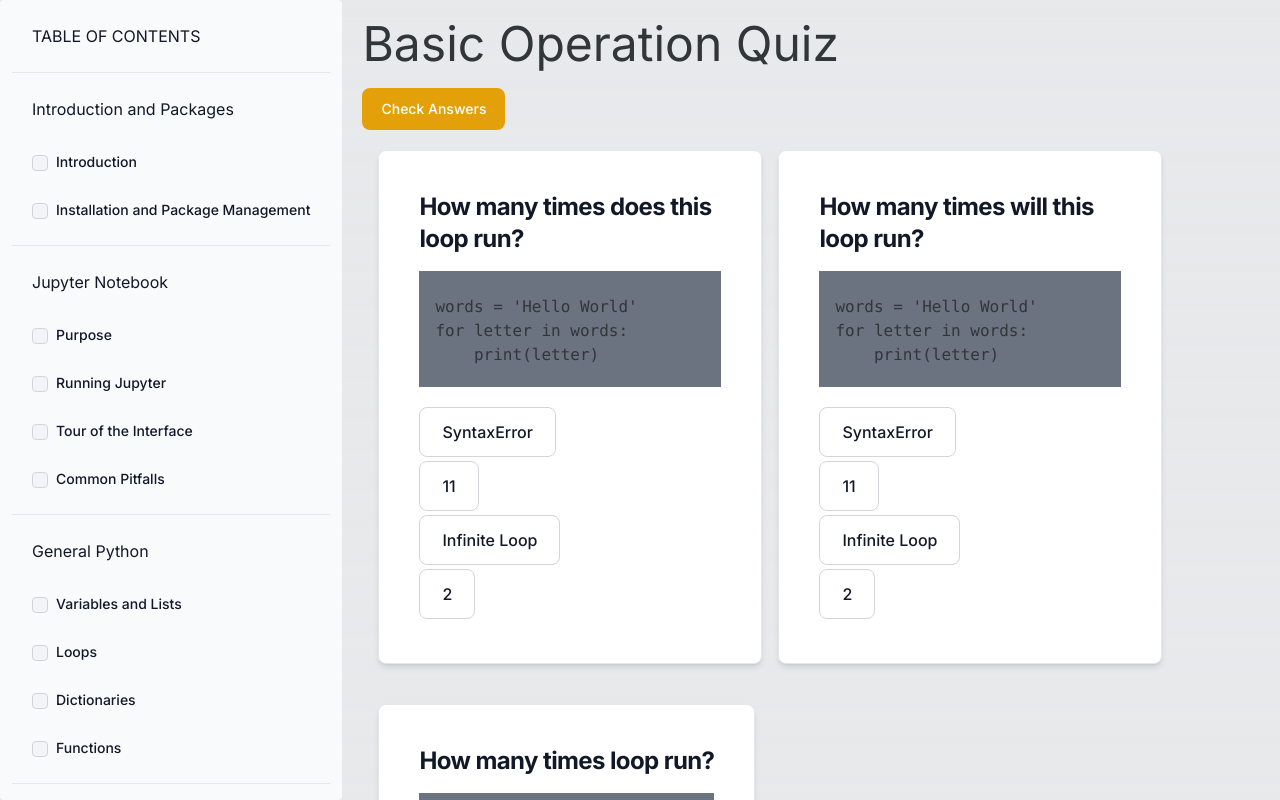
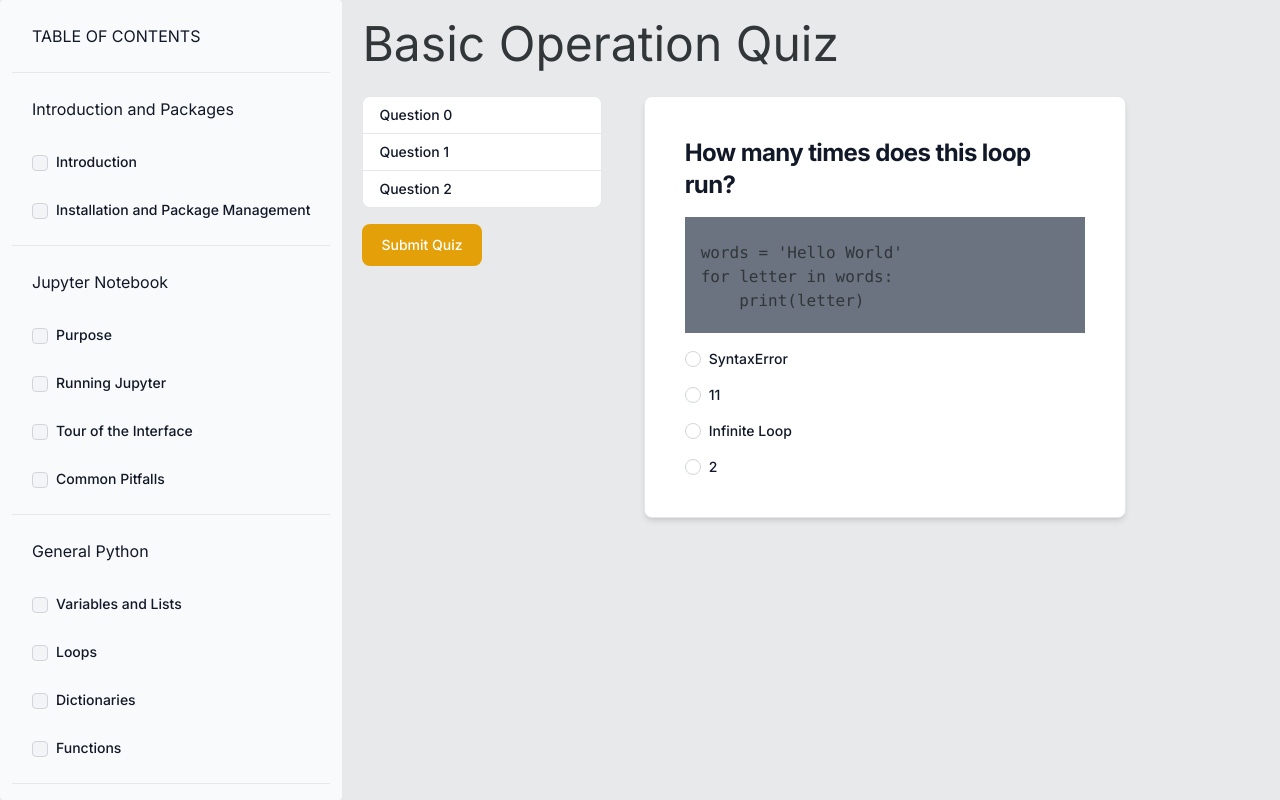
Before and after one commit to austin-bmitchell15/cs3803_website, a Next.js app: page /python/basic_operations_quiz in a window 1280 px wide. Shown: the top 800 px of the page. Built offline with nearby package versions, Linux system fonts and the light colour scheme.

Commit message:
quiz component finished

```diff
--- a/src/app/python/basic_operations_quiz/page.tsx
+++ b/src/app/python/basic_operations_quiz/page.tsx
@@ -18,26 +18,25 @@ const quiz: QuizType = [
         codeSnippet: string1,
         options: ["SyntaxError", "11", "Infinite Loop", "2"],
         answerOption: 1,
-        explanation: "This is an explanation"
+        explanation: `The “range(10)” function returns a sequence of numbers, starting from 0, and increments by 1 (by default), and stops before the specified number. This for loop will loop through this sequence, set “num” to the current number of the loop, and print it out to the console. `
     },
     {
         question:  "How many times will this loop run?",
         codeSnippet: string1,
         options: ["SyntaxError", "11", "Infinite Loop", "2"],
         answerOption: 1,
-        explanation: "This is an explanation"
+        explanation: `The “range(10)” function returns a sequence of numbers, starting from 0, and increments by 1 (by default), and stops before the specified number. This for loop will loop through this sequence, set “num” to the current number of the loop, and print it out to the console. `
     },
     {
         question:  "How many times loop run?",
         codeSnippet: string1,
         options: ["SyntaxError", "11", "Infinite Loop", "2"],
         answerOption: 1,
-        explanation: "This is an explanation"
+        explanation: `The “range(10)” function returns a sequence of numbers, starting from 0, and increments by 1 (by default), and stops before the specified number. This for loop will loop through this sequence, set “num” to the current number of the loop, and print it out to the console. `
     }
 ]
 
 export default function BasicOperationsQuiz() {
-  const[checkMode, setCheckMode] = useState(false);
 
   return (
     <div className="ml-5 mt-5">
--- a/src/components/Quiz.tsx
+++ b/src/components/Quiz.tsx
@@ -2,7 +2,7 @@
 
 import React, { useEffect, useState } from 'react'
 import { QnAType, QuizType } from '@/services/QuizTypes'
-import { Badge, Button, Card, Modal } from "flowbite-react";
+import { Badge, Button, Card, Label, ListGroup, Modal, Radio } from "flowbite-react";
 import { usePathname, useRouter } from 'next/navigation'
 
 const REQUIRED_SCORE: number = 0.8
@@ -10,13 +10,13 @@ const REQUIRED_SCORE: number = 0.8
 export default function QuizComponent({ quiz }: { quiz: QuizType, }) {
   const [checkedMode, setCheckedMode] = useState<boolean>(false)
   const [showModal, setShowModal] = useState<boolean>(false);
-  const [questionAnsweredCorrect, setQuestionAnsweredCorrect] = useState(Array.from({length: quiz.length}, () => false))
-  const router = useRouter()
+  const [selectedOption, setSelectedOption] = useState(Array.from({length: quiz.length}, () => -1))
+  const [viewedQuestionIndex, setViewedQuestionIndex] = useState(0)
 
-  const updateIndex = (i: number, newValue: boolean) => {
-    const newArray = questionAnsweredCorrect.slice();
+  const updateIndex = (i: number, newValue: number) => {
+    const newArray = selectedOption.slice();
     newArray[i] = newValue;
-    setQuestionAnsweredCorrect(newArray);
+    setSelectedOption(newArray);
   };
 
   useEffect(() => {
@@ -26,53 +26,74 @@ export default function QuizComponent({ quiz }: { quiz: QuizType, }) {
     }
   }, [checkedMode])
 
-  const path = usePathname()
-
   const retakeQuiz  = () => {
     setShowModal(false)
-    console.log(path)
     // router.refresh()
     window.location.reload()
   }
 
   return (
     <div>
-      <Button className="mt-5" color="warning" onClick={() => setCheckedMode(true)}>Check Answers</Button>
-      <div className="w-full">
-        <div className="flex flex-wrap">
-          {quiz.map((q, i) => (
-            <div className="my-5 ml-4">
-              <Question question={q} key={'question_' + i} checkedMode={checkedMode} markCorrectness={(correctnessStatus) => updateIndex(i, correctnessStatus)} />
-            </div>
-          ))}
+    <div className="flex mt-7 w-full">
+    <div className="w-1/3">
+      <ListGroup className="w-60">
+        {quiz.map((q, i) => {
+          return (
+          <ListGroup.Item className={checkedMode ? (selectedOption[i] == q.answerOption ? "text-green-700": "text-red-500") : ""} key={i} onClick={() => setViewedQuestionIndex(i)}>Question {i}</ListGroup.Item>)
+        })}
+      </ListGroup>
+      {checkedMode ?
+      <Button className="mt-4" color="warning" onClick={retakeQuiz}>Redo</Button>
+      :
+      <Button className="mt-4" color="warning" onClick={() => setCheckedMode(true)}>Submit Quiz</Button>
+      }
+    </div>
+    <div className="w-2/3 ml-10">
+      {!checkedMode
+        ? <QuestionView question={quiz[viewedQuestionIndex]} selectOption={(option:number) => updateIndex(viewedQuestionIndex, option)} selectedOption={selectedOption[viewedQuestionIndex]}/>
+        : <SubmittedQuestionView question={quiz[viewedQuestionIndex]} selectedAnswer={selectedOption[viewedQuestionIndex]} />
+      }
+    </div>
+    </div>
+    <div>
+      {showModal && <ModalComponent setShowModal={setShowModal} optionsAnswered={selectedOption} correctAnswers={quiz.map(q => q.answerOption)} /> }
+    </div>
+  </div>
+  )
+}
 
-        </div>
+function ModalComponent({setShowModal, optionsAnswered, correctAnswers} : {setShowModal: any, optionsAnswered: number[], correctAnswers: number[]}) {
 
-      </div>
+  var n_correct = 0;
 
-      <Modal show={showModal} onClose={() => setShowModal(false)}>
-        {/* <Modal.Header>Your Score: {questionAnsweredCorrect.filter(Boolean).length} / {questionAnsweredCorrect.length}</Modal.Header> */}
+  for (var i = 0; i < optionsAnswered.length; i++) {
+    if (optionsAnswered[i] == correctAnswers[i])
+      n_correct += 1
+  }
+
+  const passed = n_correct / correctAnswers.length > REQUIRED_SCORE
+
+
+  const retakeQuiz  = () => {
+    setShowModal(false)
+    // router.refresh()
+    window.location.reload()
+  }
+
+
+  return (
+    <Modal show={true} onClose={() => setShowModal(false)}>
         <Modal.Header>Results</Modal.Header>
         <Modal.Body>
-          {/* <div className="space-y-6">
-            <p className="text-base leading-relaxed text-gray-500 dark:text-gray-400">
-              With less than a month to go before the European Union enacts new consumer privacy laws for its citizens,
-              companies around the world are updating their terms of service agreements to comply.
-            </p>
-            <p className="text-base leading-relaxed text-gray-500 dark:text-gray-400">
-              The European Union’s General Data Protection Regulation (G.D.P.R.) goes into effect on May 25 and is meant
-              to ensure a common set of data rights in the European Union. It requires organizations to notify users as
-              soon as possible of high-risk data breaches that could personally affect them.
-            </p>
-          </div> */}
+
           <p className="text-base leading-relaxed text-gray-500 dark:text-gray-400">
-          Your Score: {questionAnsweredCorrect.filter(a => a == true).length} / {questionAnsweredCorrect.length}
+          Your Score: {n_correct} / {correctAnswers.length}
           </p>
         </Modal.Body>
         <Modal.Footer>
-          <Button color="light" onClick={retakeQuiz}>Try Again</Button>
+          <Button color={passed ? "light" : "failure"} onClick={retakeQuiz}>Try Again</Button>
 
-          {questionAnsweredCorrect.filter(Boolean).length / questionAnsweredCorrect.length  > REQUIRED_SCORE ?
+          {passed ?
             <Button color="success" onClick={() => setShowModal(false)}>
               Next Lesson
             </Button>
@@ -83,24 +104,16 @@ export default function QuizComponent({ quiz }: { quiz: QuizType, }) {
           }
         </Modal.Footer>
       </Modal>
-  </div>
   )
 }
 
-function Question({ question, checkedMode, markCorrectness }: { question: QnAType, checkedMode: boolean, markCorrectness: any }) {
-  const [selectedOption, setSelectedOption] = useState<number>(-1)
-
-  useEffect(() => {
-    markCorrectness(selectedOption == question.answerOption)
-  }, [selectedOption])
+function QuestionView({question, selectOption, selectedOption}:{question: QnAType, selectOption: any, selectedOption: number}) {
+  const handleRadioChange = (event) => {
+    selectOption(event.target.value)
+  }
 
   return (
-    <Card className="max-w-sm max-h-sm max-h-90 overflow-auto p-4">
-      {checkedMode && question.answerOption != selectedOption &&
-        <div className="flex flex-wrap gap-2">
-          <Badge color="failure">Incorrect</Badge>
-        </div>
-      }
+    <Card className="max-w-5xl max-h-sm max-h-90 overflow-auto p-4">
       <h5 className="text-2xl font-bold tracking-tight text-gray-900 dark:text-white">
         {question.question}
       </h5>
@@ -109,20 +122,61 @@ function Question({ question, checkedMode, markCorrectness }: { question: QnATyp
         {question.codeSnippet}
       </pre>
 
-      {(question.explanation && checkedMode) &&
-        <p className={"text-gray-700"}><p className="font-bold">Explanation: </p>{question.explanation}</p>
-      }
-
 
       <div>
+      <fieldset className="flex max-w-md flex-col gap-4">
+        {/* <legend className="mb-4">Choose your favorite country</legend> */}
         {question.options.map((opt, i) => (
-          <Button key={question + "_" + i} className="my-1" size="lg" color={
-            (checkedMode ? (i == question.answerOption ? "success" : (i == selectedOption ? "failure" : "light") ) : (i == selectedOption ? "blue":  "light"))
-            // (selectedOption == i ? (checkedMode ? (selectedOption == question.answerOption ? "green" : "red") : "blue"): (i == question.answerOption "green" : ?"gray") )
-          } onClick={() => setSelectedOption(i)}>{opt}</Button>
+          <div className="flex items-center gap-2">
+            <Radio id={opt} key={i} name={question.question} value={i} checked={selectedOption == i} onChange={handleRadioChange}/>
+            <Label htmlFor={opt}>{opt}</Label>
+          </div>
         ))}
+
+      </fieldset>
+
       </div>
     </Card>
   )
+}
 
+function SubmittedQuestionView({question, selectedAnswer} : {question: QnAType, selectedAnswer: number}) {
+  var textColors = Array.from({length: question.options.length}, () => "text-gray-700")
+  for (var i = 0; i < question.options.length; i++) {
+    if (i == question.answerOption) {
+      textColors[i] = "text-green-700"
+    } else if (selectedAnswer == i) {
+      textColors[i] = "text-red-700"
+    }
+  }
+
+  return (
+      <Card className="max-w-5xl max-h-sm max-h-90 overflow-auto p-4">
+        <h5 className="text-2xl font-bold tracking-tight text-gray-900 dark:text-white">
+          {question.question}
+        </h5>
+
+        <pre className="font-normal bg-gray-500 text-white-700 pb-5 pl-4 dark:text-gray-400">
+          {question.codeSnippet}
+        </pre>
+
+        <p className="px-2 text-gray-600">
+        {question.explanation}
+        </p>
+        <div>
+        <fieldset className="flex max-w-md flex-col gap-4">
+          {/* <legend className="mb-4">Choose your favorite country</legend> */}
+          {question.options.map((opt, i) => (
+            <div className="flex items-center gap-2">
+              <Radio id={opt} key={i} name={question.question} value={i} checked={selectedAnswer == i} disabled/>
+              {/* {checkedMode ? ((i == question.answerOption) ? <p>Hwllo</p> : <p>Clapped</p>) : <p>COnfused</p>} */}
+              <Label className={textColors[i]} htmlFor={opt}>{opt}</Label>
+            </div>
+          ))}
+
+        </fieldset>
+
+        </div>
+      </Card>
+  )
 }
```
